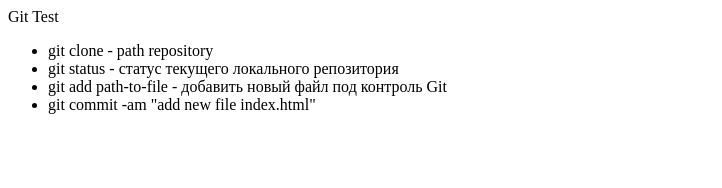
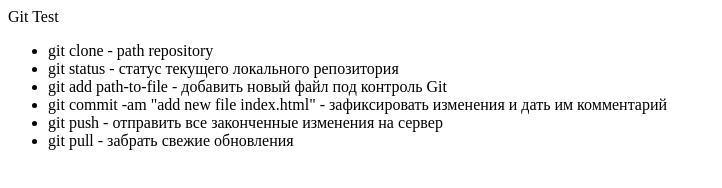
Before and after one commit to Artem-Ivanina/git-lesson, a plain HTML site: page index.html in a window 1280 px wide. Shown: the whole page, without its empty margins (0-722 px from the left). Drawn offline with Linux system fonts and the light colour scheme.

Commit message:
added push-pull instractions to html

```diff
--- a/index.html
+++ b/index.html
@@ -8,7 +8,9 @@
                 <li>git clone - path repository</li>
                 <li>git status - статус текущего локального репозитория</li>
                 <li>git add path-to-file - добавить новый файл под контроль Git</li>
-                <li>git commit -am "add new file index.html" </li>
+                <li>git commit -am "add new file index.html" - зафиксировать изменения и дать им комментарий </li>
+                <li>git push - отправить все законченные изменения на сервер </li>
+                <li>git pull - забрать свежие обновления</li>
             </ul>
         </div>
     </body>
```
